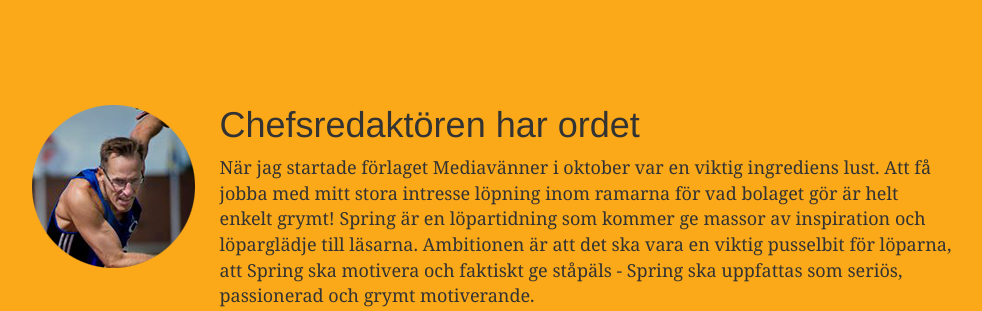
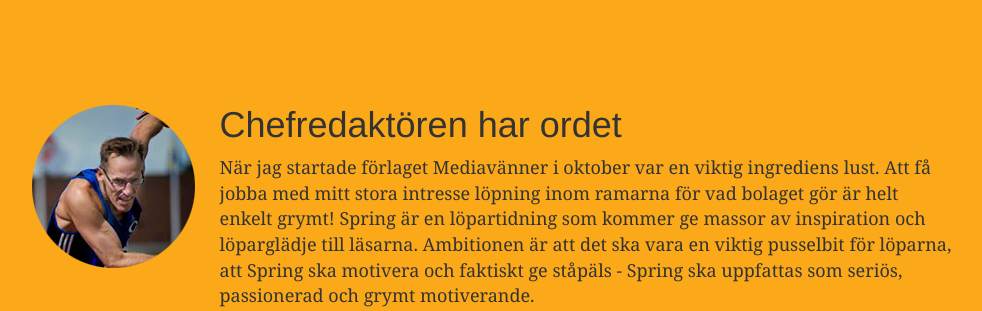
Before and after one commit to krillo/spring_splash, a PHP site: page / in a window 1280 px wide. Shown: the part 1307-1618 px from the top of the page, without its empty margins (161-1143 px from the left). Run offline with PHP 8.4, Linux system fonts and the light colour scheme; some libraries are stand-ins or nearby versions.

Commit message:
fixed a wrongspelling

```diff
--- a/index.php
+++ b/index.php
@@ -330,7 +330,7 @@ $startTime = "{$days}:{$hours}:{$minutes}:{$seconds}";
             <img src="./img/bg.png" />
           </div>
           <div id="info-text">
-            <h1>Chefsredaktören har ordet</h1>
+            <h1>Chefredaktören har ordet</h1>
             <p>
               När jag startade förlaget Mediavänner i oktober var en viktig ingrediens lust.
               Att få jobba med mitt stora intresse löpning inom ramarna för vad bolaget gör är helt
```
